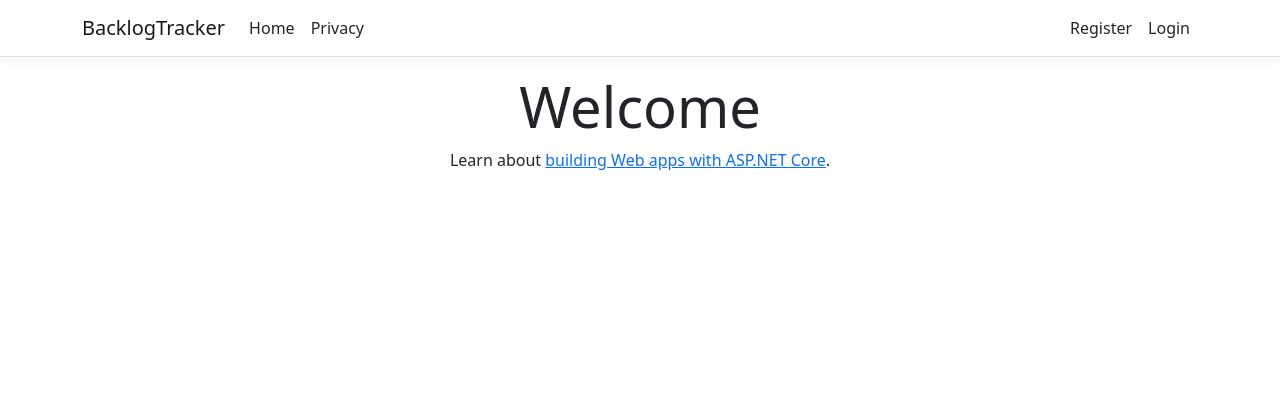
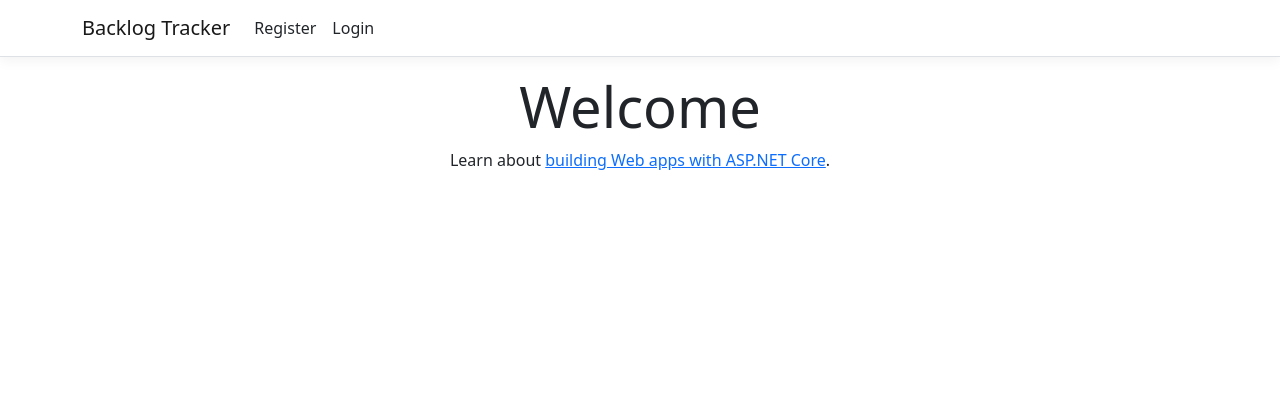
Before and after one commit to MylesB93/backlog-tracker, an ASP.NET Core app: page / in a window 1280 px wide. Shown: the top 420 px of the page. Run offline with ASP.NET Core 8, Linux system fonts and the light colour scheme; style sheets or scripts are compiled from the project's sources; some libraries are stand-ins or nearby versions.

Commit message:
Remove privacy page and model

```diff
--- a/BacklogTracker/Pages/Shared/_Layout.cshtml
+++ b/BacklogTracker/Pages/Shared/_Layout.cshtml
@@ -12,20 +12,12 @@
     <header>
         <nav class="navbar navbar-expand-sm navbar-toggleable-sm navbar-light bg-white border-bottom box-shadow mb-3">
             <div class="container">
-                <a class="navbar-brand" asp-area="" asp-page="/Index">BacklogTracker</a>
+                <a class="navbar-brand" asp-area="" asp-page="/Index">Backlog Tracker</a>
                 <button class="navbar-toggler" type="button" data-bs-toggle="collapse" data-bs-target=".navbar-collapse" aria-controls="navbarSupportedContent"
                         aria-expanded="false" aria-label="Toggle navigation">
                     <span class="navbar-toggler-icon"></span>
                 </button>
                 <div class="navbar-collapse collapse d-sm-inline-flex justify-content-between">
-                    <ul class="navbar-nav flex-grow-1">
-                        <li class="nav-item">
-                            <a class="nav-link text-dark" asp-area="" asp-page="/Index">Home</a>
-                        </li>
-                        <li class="nav-item">
-                            <a class="nav-link text-dark" asp-area="" asp-page="/Privacy">Privacy</a>
-                        </li>
-                    </ul>
                     <partial name="_LoginPartial" />
                 </div>
             </div>
```
Also changed, not shown: BacklogTracker/Pages/Privacy.cshtml (deleted, +0 -8 lines), BacklogTracker/Pages/Privacy.cshtml.cs (deleted, +0 -20 lines), 14 other files.
